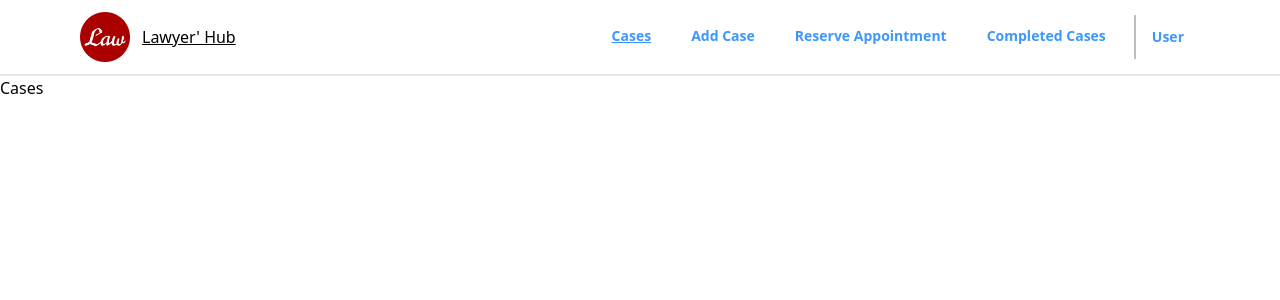
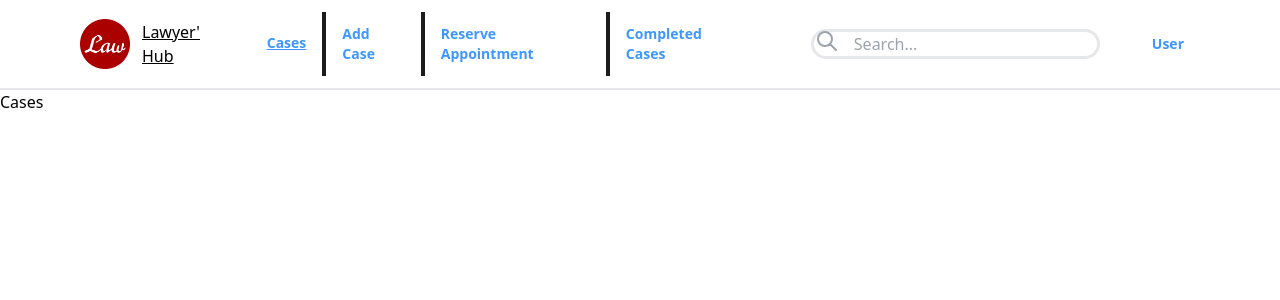
Before and after one commit to Kanyorok/TheLaw-Frontend, a React (Create React App) app: page / in a window 1280 px wide. Shown: the top 300 px of the page. Built offline with nearby package versions, Linux system fonts and the light colour scheme.

Commit message:
Add more information and design to the menu

```diff
--- a/src/component/Header.jsx
+++ b/src/component/Header.jsx
@@ -17,30 +17,40 @@ const Header = () => {
           <img src={homeicon} alt="Main Logo" width="50" />
           <h1>Lawyer&apos; Hub</h1>
         </div>
-        <div className="flex items-center gap-3 divide-x-2 divide-[#bdbebf]">
+        <div className="flex items-center gap-3">
           <div className="px-4">
-            <ul className="flex space-x-10">
+            <ul className="flex items-center divide-x-4 divide-[#1c1c1d]">
               <li
-                className={`cursor-pointer py-3 text-sm font-semibold text-[#3d97ff] border-b-[3px] border-b-transparent ${activeNavLink('/')}`}
+                className={`cursor-pointer py-3 px-4 text-sm font-semibold text-[#3d97ff] border-b-[3px] border-b-transparent ${activeNavLink('/')}`}
               >
                 <NavLink to="/">Cases</NavLink>
               </li>
               <li
-                className={`cursor-pointer py-3 text-sm font-semibold text-[#3d97ff] border-b-[3px] border-b-transparent ${activeNavLink('/addcases')}`}
+                className={`cursor-pointer py-3 px-4 text-sm font-semibold text-[#3d97ff] ${activeNavLink('/addcases')}`}
               >
                 <NavLink to="/addcases">Add Case</NavLink>
               </li>
               <li
-                className={`cursor-pointer py-3 text-sm font-semibold text-[#3d97ff] border-b-[3px] border-b-transparent ${activeNavLink('/reserve')}`}
+                className={`cursor-pointer py-3 px-4 text-sm font-semibold text-[#3d97ff] ${activeNavLink('/reserve')}`}
               >
                 <NavLink to="/reserve">Reserve Appointment</NavLink>
               </li>
               <li
-                className={`cursor-pointer py-3 text-sm font-semibold text-[#3d97ff] border-b-[3px] border-b-transparent ${activeNavLink('/completecases')}`}
+                className={`cursor-pointer py-3 px-4 text-sm font-semibold text-[#3d97ff] ${activeNavLink('/completecases')}`}
               >
                 <NavLink to="/completecases">Completed Cases</NavLink>
               </li>
             </ul>
+          </div>
+          <div className="px-6">
+            <form className="relative">
+              <input type="search" placeholder="Search..." className="pl-10 px-3 border-[3px] rounded-full" />
+              <span className="absolute left-0 top-0 ml-1">
+                <svg xmlns="http://www.w3.org/2000/svg" fill="none" viewBox="0 0 24 24" stroke="currentColor" className="h-6 w-6 text-gray-400">
+                  <path strokeLinecap="round" strokeLinejoin="round" strokeWidth={2} d="M21 21l-6-6m2-5a7 7 0 11-14 0 7 7 0 0114 0z" />
+                </svg>
+              </span>
+            </form>
           </div>
           <div className={`px-4 cursor-pointer py-3 text-sm font-semibold text-[#3d97ff] ${activeNavLink('/user')}`}>
             <NavLink to="/user">User</NavLink>
```
